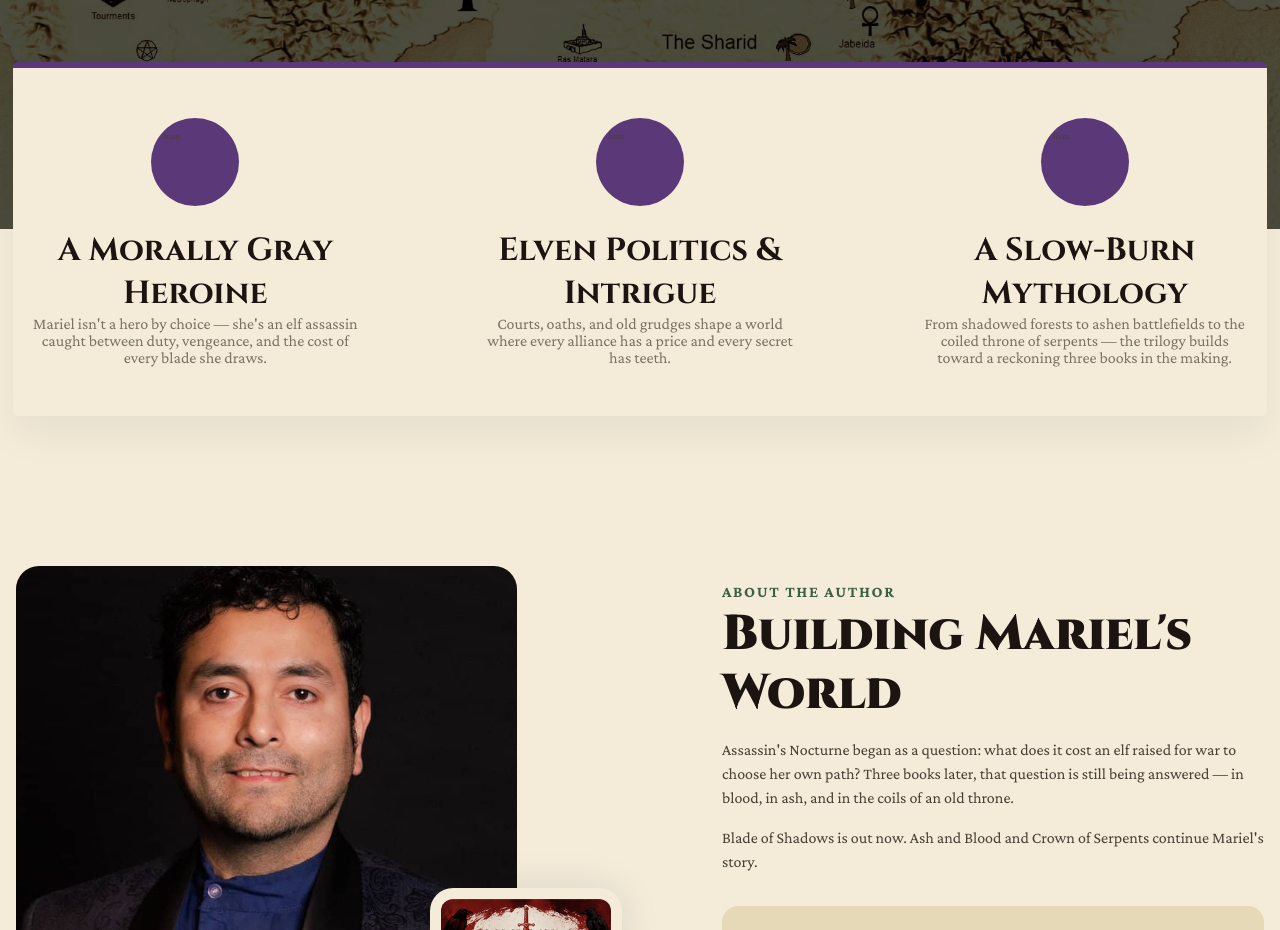
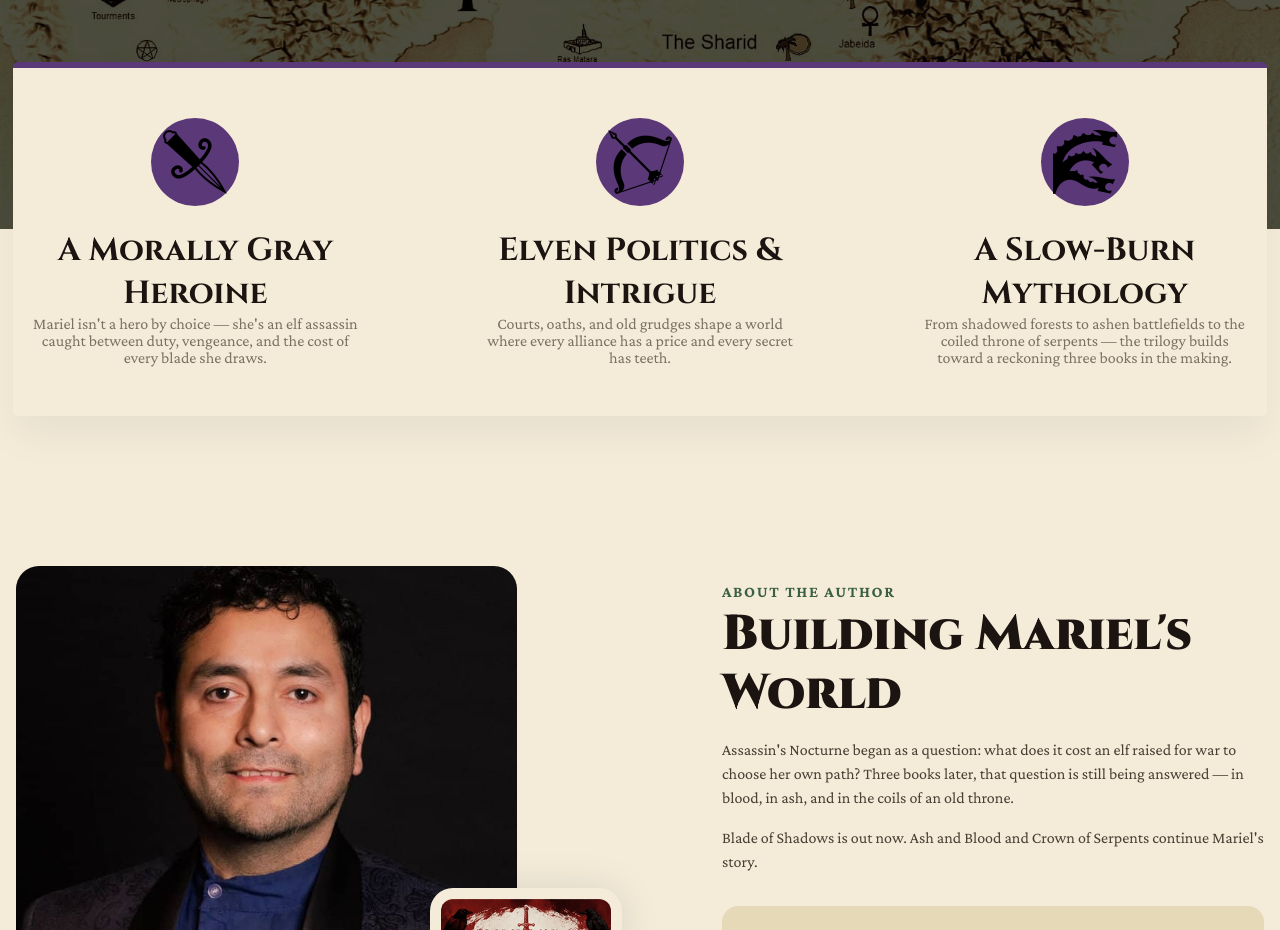
Before and after one commit to SXSWeb/jorge-ortiz-author, an Eleventy site: page src/index.html in a window 1280 px wide. Shown: the part 780-1710 px from the top of the page. Built offline with nearby package versions, Linux system fonts and the light colour scheme; Eleventy itself is replaced by a stand-in of ours; files that its build step writes are made by us from their sources.

Commit message:
feat: Add icons

```diff
--- a/src/index.html
+++ b/src/index.html
@@ -68,41 +68,44 @@ eleventyNavigation:
     <section id="services" class="services">
         <div class="card">
             <picture>
-                <div class="placeholder-cover" style="width:64px;height:64px;border-radius:50%;font-size:0.6rem;">Icon</div>
+                <img
+                aria-hidden="true"
+                decoding="async"
+                src="/assets/images/icons/icon-dagger.png"
+                alt="appliance"
+                width="64"
+                height="64"/>
             </picture>
             <h2>A Morally Gray Heroine</h2>
             <p>Mariel isn't a hero by choice — she's an elf assassin caught between duty, vengeance, and the cost of every blade she draws.</p>
         </div>
         <div class="card">
             <picture>
-                <div class="placeholder-cover" style="width:64px;height:64px;border-radius:50%;font-size:0.6rem;">Icon</div>
+                <img
+                aria-hidden="true"
+                decoding="async"
+                src="/assets/images/icons/icon-bow-and-arrow.png"
+                alt="appliance"
+                width="64"
+                height="64"/>
             </picture>
             <h2>Elven Politics &amp; Intrigue</h2>
             <p>Courts, oaths, and old grudges shape a world where every alliance has a price and every secret has teeth.</p>
         </div>
         <div class="card">
             <picture>
-                <div class="placeholder-cover" style="width:64px;height:64px;border-radius:50%;font-size:0.6rem;">Icon</div>
+                <img
+                aria-hidden="true"
+                decoding="async"
+                src="/assets/images/icons/icon-hydra.png"
+                alt="appliance"
+                width="64"
+                height="64"/>
             </picture>
             <h2>A Slow-Burn Mythology</h2>
             <p>From shadowed forests to ashen battlefields to the coiled throne of serpents — the trilogy builds toward a reckoning three books in the making.</p>
         </div>
 
-        <!-- Smaple using Icons From flaticon.com
-        <div class="card">
-            <picture>
-                <img
-                aria-hidden="true"
-                decoding="async"
-                src="/assets/svgs/icons/icon-mobile.svg"
-                alt="appliance"
-                width="64"
-                height="64"/>
-            </picture>
-            <h2>Mobile Optimized</h2>
-            <p>We ensure your website feels great on mobile first, then we add on to it to make tablet and desktop.</p>
-        </div>
-        -->
     </section>
 
     <!-- ============================================ -->
```
Also changed, not shown: src/assets/images/icons/icon-bow-and-arrow.png (added), src/assets/images/icons/icon-dagger.png (added), src/assets/images/icons/icon-hydra.png (added).
